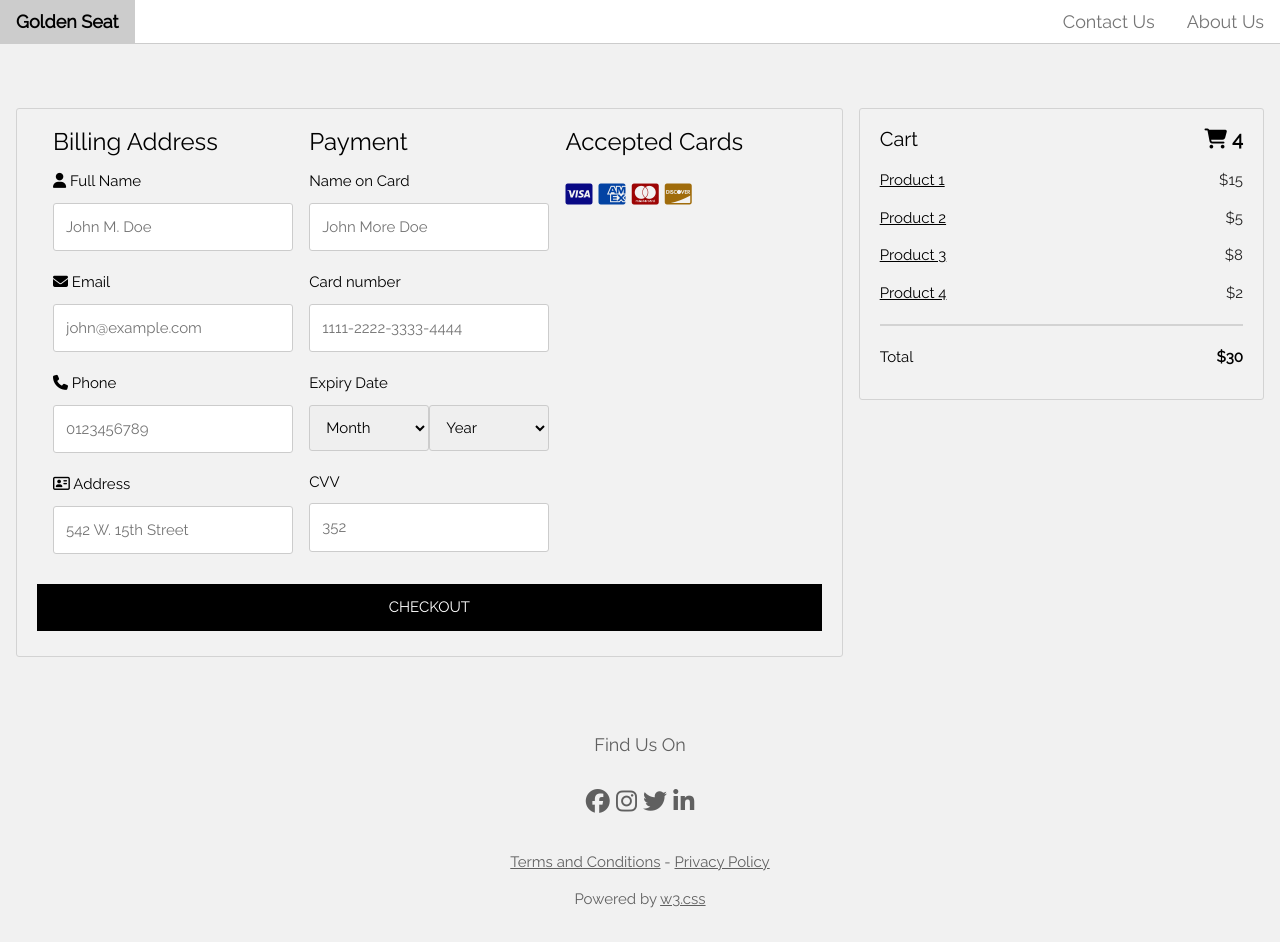
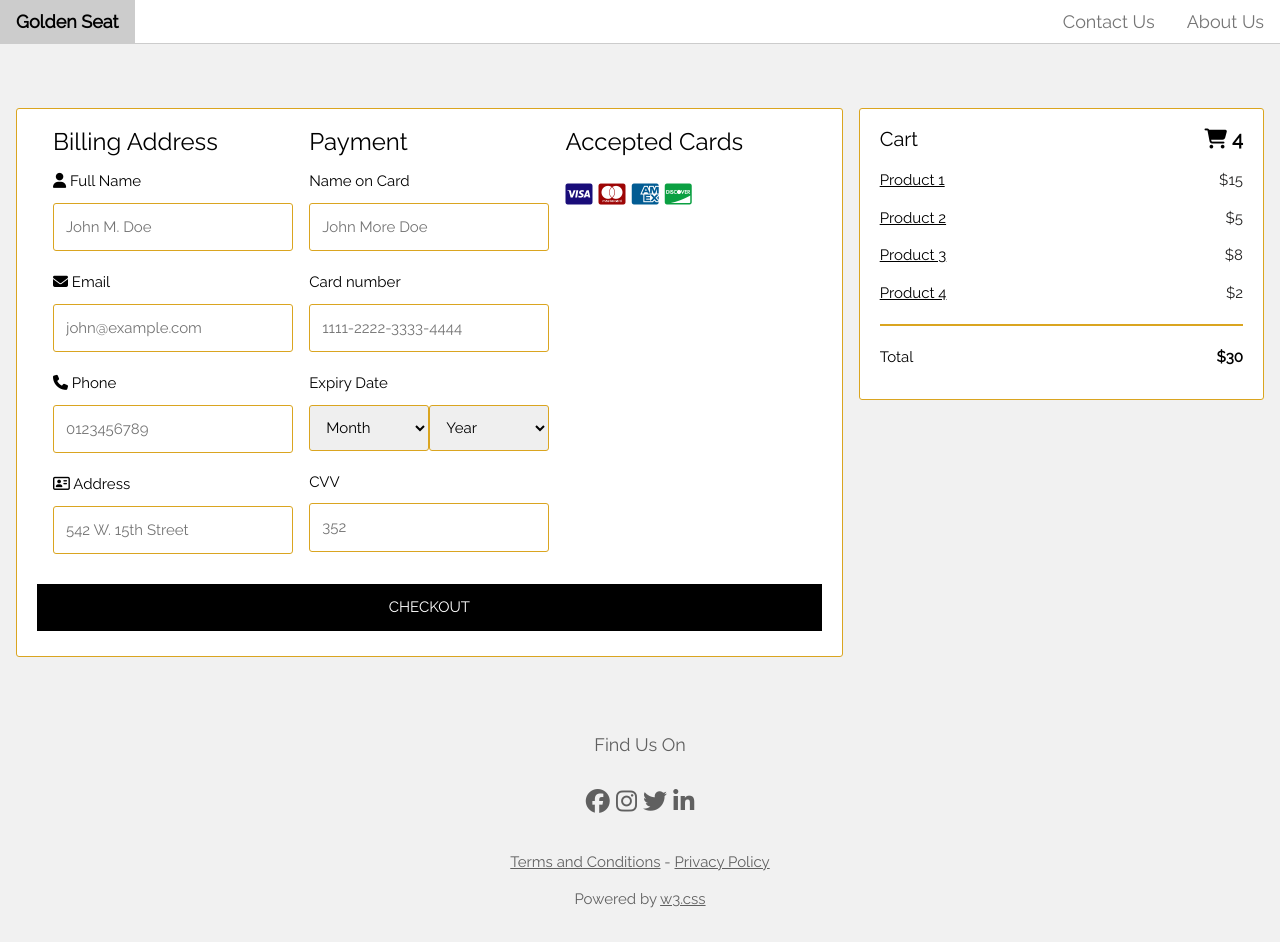
Before and after one commit to Golden-Seat/golden-seat.github.io, a plain HTML site: page checkout.html in a window 1280 px wide. Drawn offline with nearby package versions, Linux system fonts and the light colour scheme.

Commit message:
Checkout Page

```diff
--- a/checkout.html
+++ b/checkout.html
@@ -12,9 +12,9 @@ body,h1,h2,h3,h4,h5,h6 {font-family: "Raleway", Arial, Helvetica, sans-serif}
 .myLink {display: none}
 
 .container {
-  background-color: #f2f2f2;
+  background-color: white;
   padding: 5px 20px 15px 20px;
-  border: 1px solid lightgrey;
+  border: 1px solid goldenrod;
   border-radius: 3px;
 }
 
@@ -22,7 +22,7 @@ input[type=text], select {
   width: 100%;
   margin-bottom: 20px;
   padding: 12px;
-  border: 1px solid #ccc;
+  border: 1px solid goldenrod;
   border-radius: 3px;
 }
 
@@ -44,7 +44,7 @@ label {
 }
 
 hr {
-  border: 1px solid lightgrey;
+  border: 1px solid goldenrod;
 }
 
 span.price {
@@ -58,7 +58,7 @@ span.price {
 
 <!-- Navigation Bar -->
 <div class="w3-bar w3-white w3-border-bottom w3-large">
-  <a href="index.html" class="w3-bar-item w3-button" style="color: rgb(154, 112, 5)"><b>Golden Seat</b></a>
+  <a href="index.html" class="w3-bar-item w3-button" style="color: goldenrod"><b>Golden Seat</b></a>
   <a href="about.html" class="w3-bar-item w3-button w3-right w3-hover-red w3-text-grey">About Us</a>
   <a href="contact.html" class="w3-bar-item w3-button w3-right w3-hover-red w3-text-grey">Contact Us</a>
 </div>
@@ -143,10 +143,10 @@ span.price {
           <div class="w3-third">
             <h3>Accepted Cards</h3>
             <div class="icon-container">
-              <i class="fa fa-cc-visa" style="color:rgb(9, 9, 133);"></i>
-              <i class="fa fa-cc-amex" style="color:rgb(3, 67, 163);"></i>
+              <i class="fa fa-cc-visa" style="color:rgb(25, 12, 121);"></i>
               <i class="fa fa-cc-mastercard" style="color:rgb(157, 5, 5);"></i>
-              <i class="fa fa-cc-discover" style="color:rgb(160, 108, 11);"></i>
+              <i class="fa fa-cc-amex" style="color:rgb(2, 92, 147);"></i>
+              <i class="fa fa-cc-discover" style="color:rgb(11, 160, 66);"></i>
             </div>
           </div>
         </div>
```
Also changed, not shown: about.html (+1 -1 lines), contact.html (+1 -1 lines), index.html (+1 -1 lines), privacy-policy.html (+1 -1 lines), terms-and-conditions.html (+1 -1 lines).
